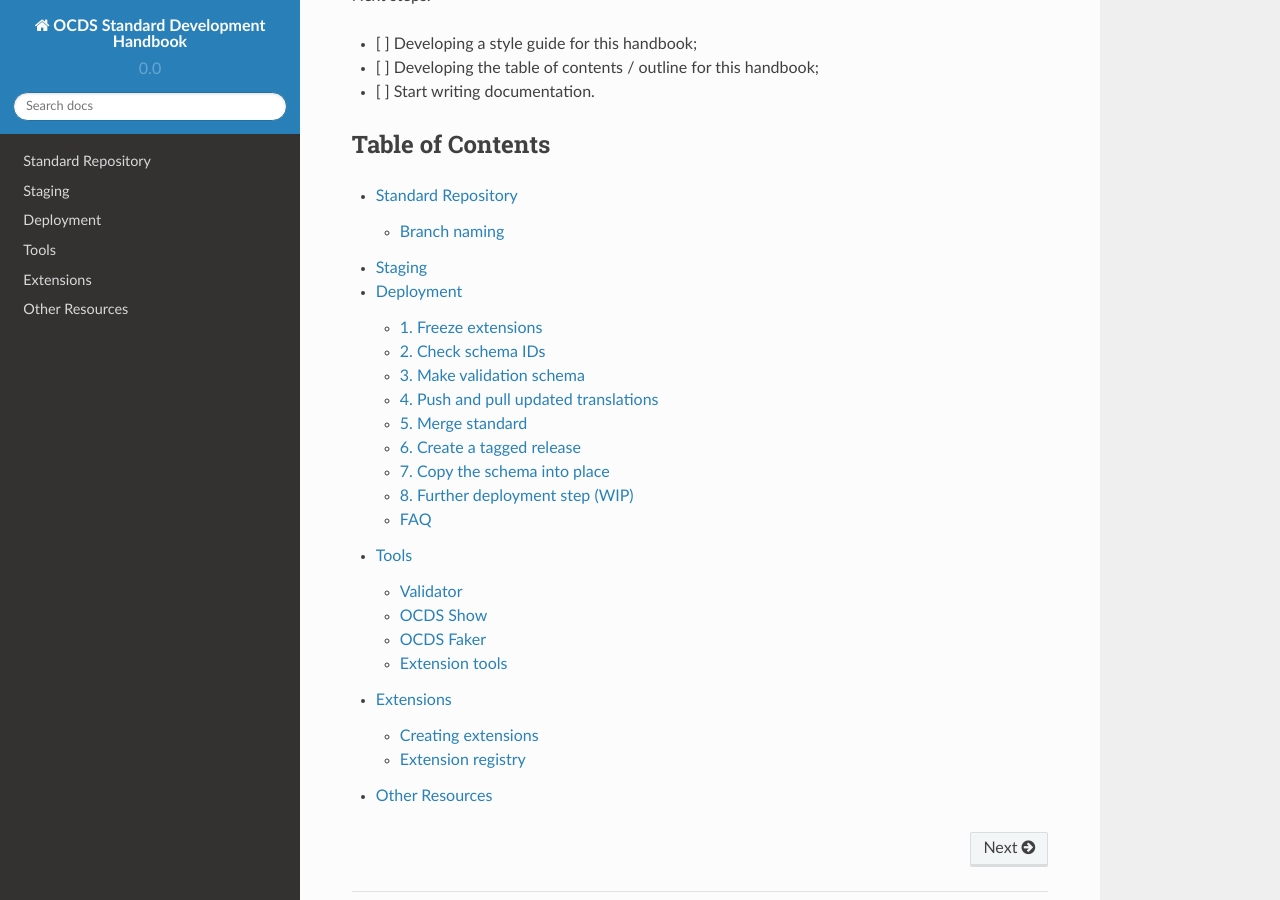
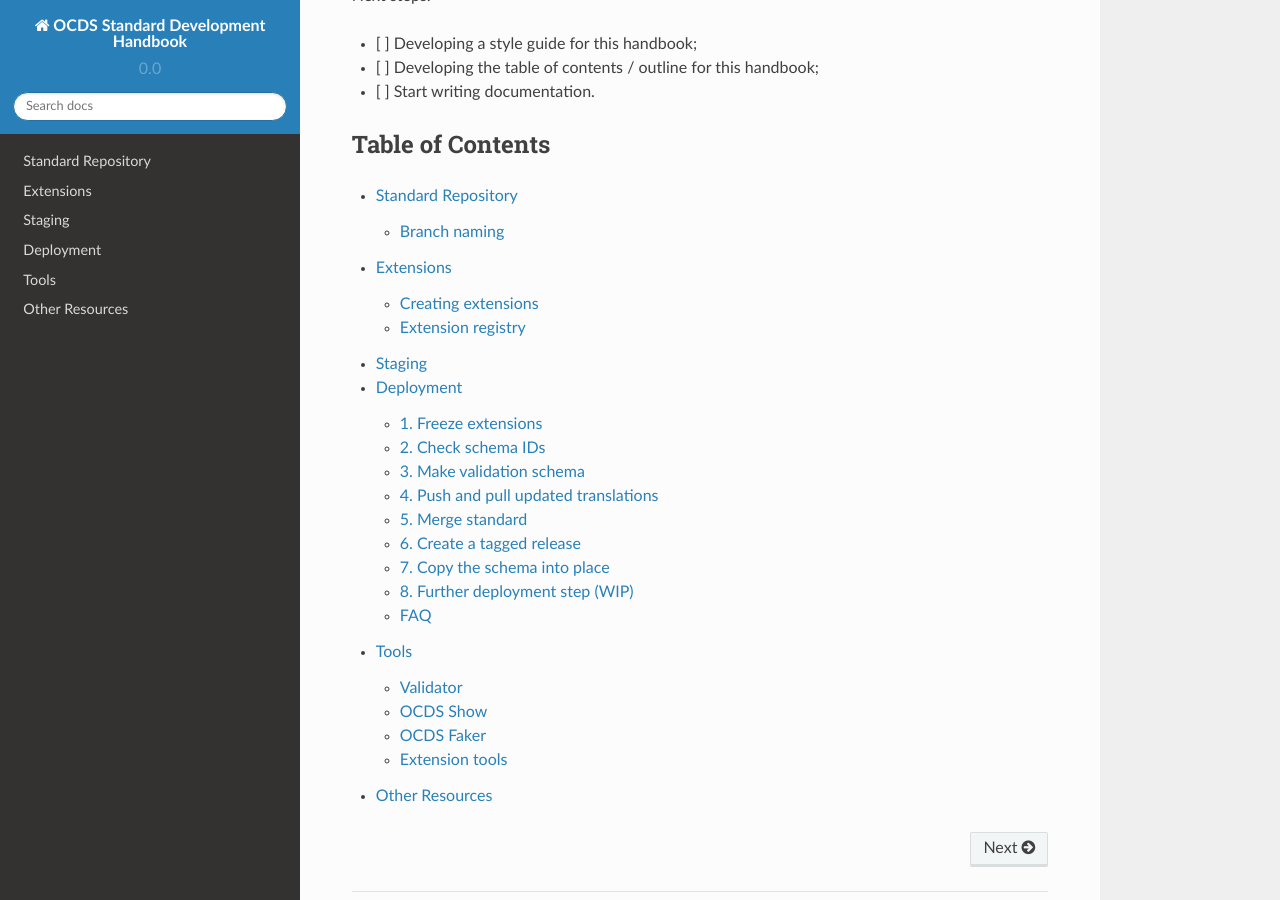
Before and after one commit to open-contracting/standard-development-handbook, a Sphinx documentation site: the page built from docs/index.md, in a window 1280 px wide and 900 px high, scrolled down 536 px. Built offline with Sphinx 7.4.7 and the Read the Docs theme 2.0.0, drawn with Linux system fonts in a browser that asks for light colours.

````diff
--- a/docs/index.md
+++ b/docs/index.md
@@ -30,10 +30,10 @@ Next steps:
    :glob:
 
    repository
+   extensions
    staging
    deployment
    tools
-   extensions
    resources
 
 ```
````
